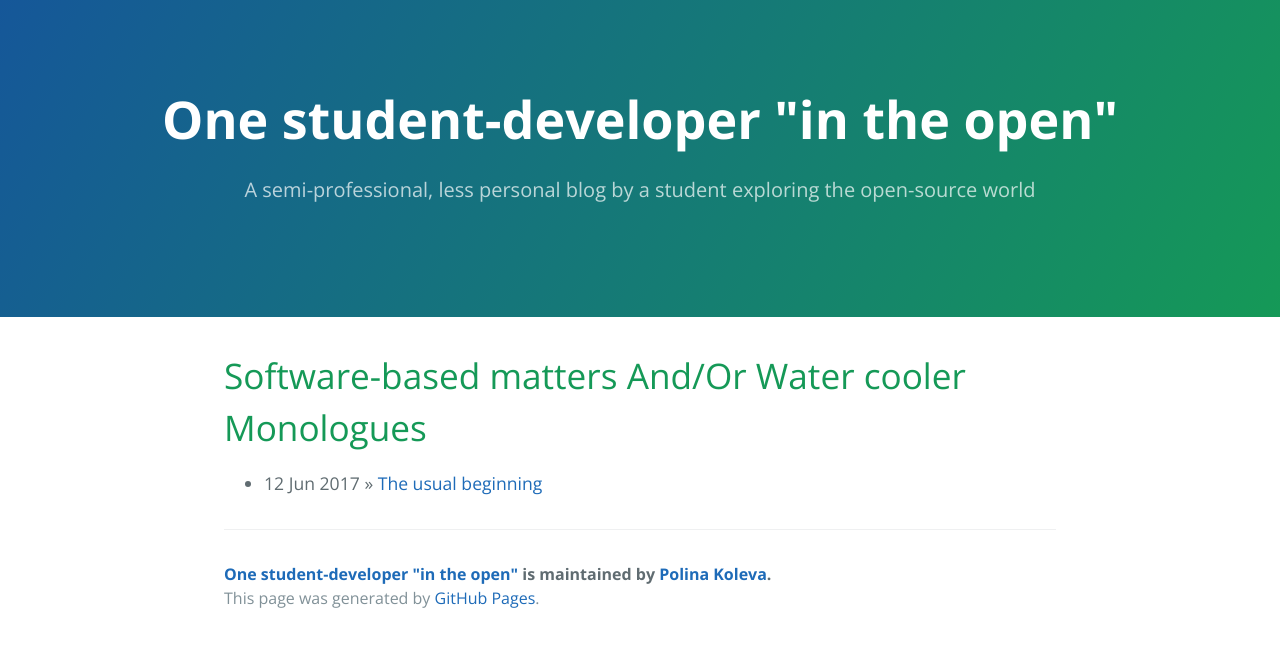
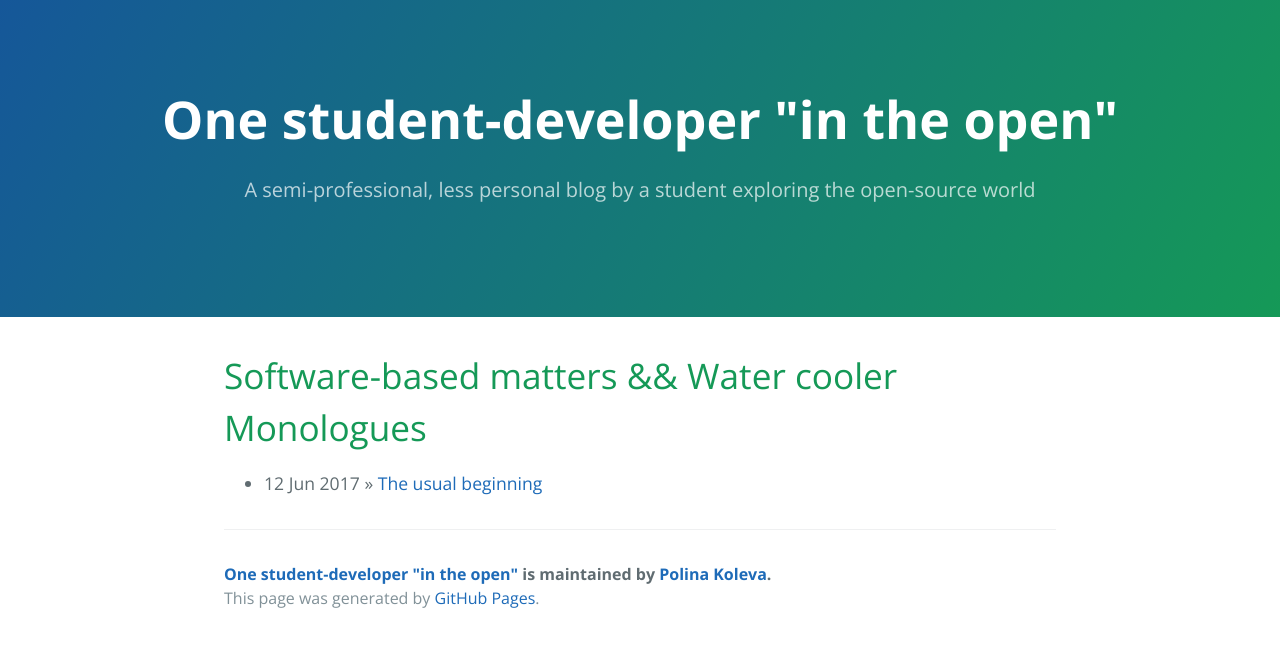
Before and after one commit to polinankoleva/polinankoleva.github.io, a Jekyll site: the page built from index.html, in a window 1280 px wide. Shown: the top 647 px of the page. Built offline with Jekyll 4.4.1, drawn with Linux system fonts in a browser that asks for light colours; the list of posts is cut into pages by our own code.

Commit message:
Replace "And"  with "&&"

```diff
--- a/index.html
+++ b/index.html
@@ -4,7 +4,7 @@ title: {{ site.name }}
 ---
 
 <div id="home">
-  <h1>Software-based matters And/Or Water cooler Monologues</h1>
+  <h1>Software-based matters && Water cooler Monologues</h1>
   <ul class="posts">
     {% for post in site.posts %}
       <li><span>{{ post.date | date_to_string }}</span> &raquo; <a href="{{ site.baseurl }}{{ post.url }}">{{ post.title }}</a></li>
```
